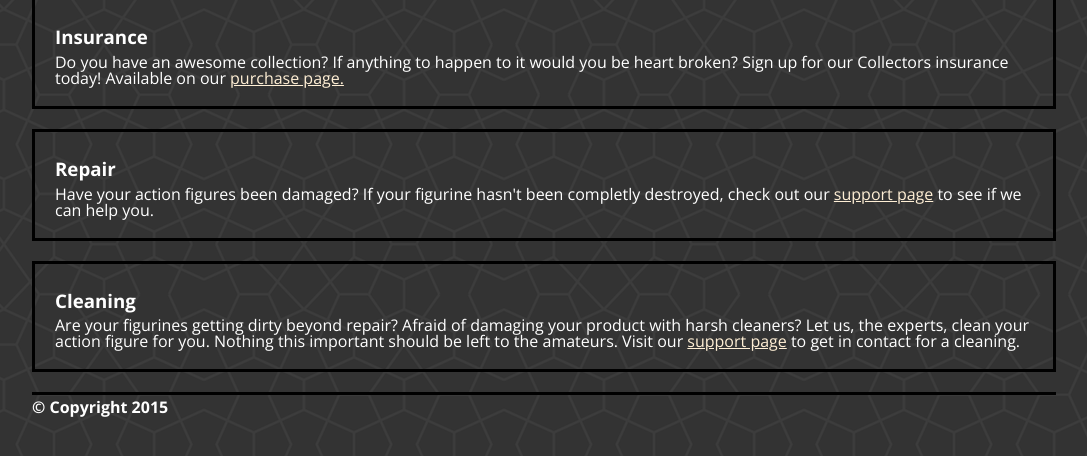
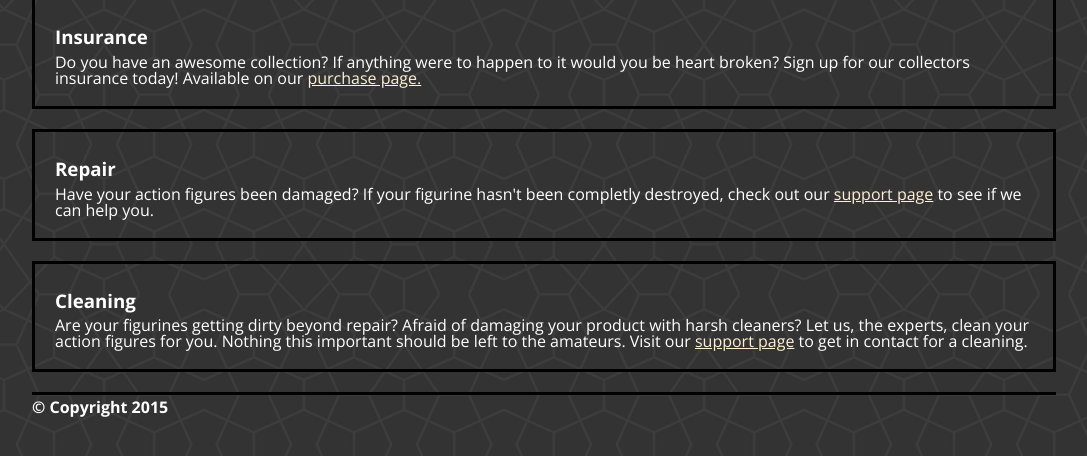
Before and after one commit to Hiscott/FinalProject, a plain HTML site: page services.html in a window 1280 px wide. Shown: the part 156-612 px from the top of the page, without its empty margins (96-1183 px from the left). Drawn offline with nearby package versions, Linux system fonts and the light colour scheme.

Commit message:
Second Commit

```diff
--- a/services.html
+++ b/services.html
@@ -35,7 +35,7 @@
                     <h3>Insurance</h3>
                     <figure>
                     </figure>
-                    <p>Do you have an awesome collection? If anything to happen to it would you be heart broken? Sign up for our Collectors insurance today! Available on our <a href="purchase.html">purchase page.</a></p>
+                    <p>Do you have an awesome collection? If anything were to happen to it would you be heart broken? Sign up for our collectors insurance today! Available on our <a href="purchase.html">purchase page.</a></p>
                 </div>
 
                 <div class="products">
@@ -49,7 +49,7 @@
                     <h3>Cleaning</h3>
                     <figure>
                     </figure>
-                    <p>Are your figurines getting dirty beyond repair? Afraid of damaging your product with harsh cleaners? Let us, the experts, clean your action figure for you. Nothing this important should be left to the amateurs. Visit our <a href="contact.html">support page</a> to get in contact for a cleaning.</p>
+                    <p>Are your figurines getting dirty beyond repair? Afraid of damaging your product with harsh cleaners? Let us, the experts, clean your action figures for you. Nothing this important should be left to the amateurs. Visit our <a href="contact.html">support page</a> to get in contact for a cleaning.</p>
                 </div>
             </main>
             <footer>
```
Also changed, not shown: product.html (+1 -1 lines), purchase.html (+1 -1 lines).
